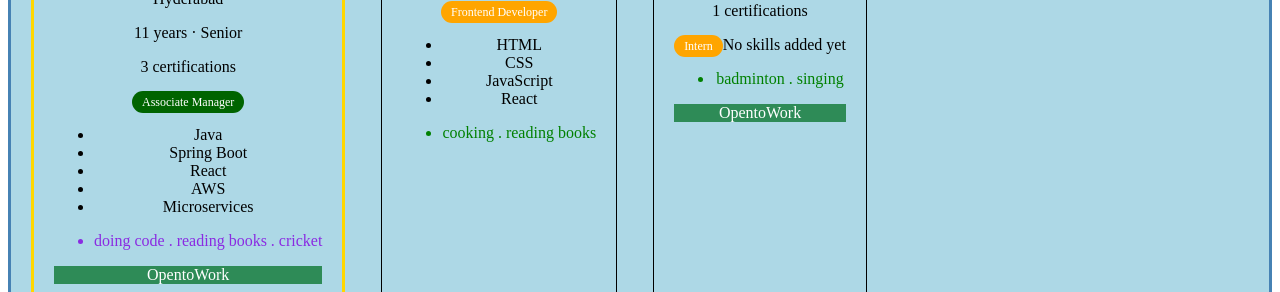
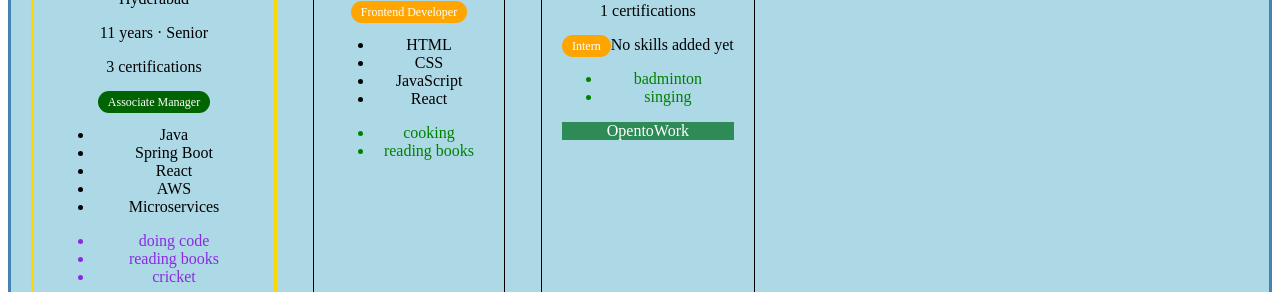
Before and after one commit to nagendracode01/ReactLearning, a React (Vite) app: page / in a window 1280 px wide. Shown: the part 508-800 px from the top of the page. Built offline with nearby package versions, Linux system fonts and the light colour scheme.

Commit message:
Rendering Lists for Hobbie and Skills

```diff
--- a/src/components/Hobbie.jsx
+++ b/src/components/Hobbie.jsx
@@ -1,7 +1,12 @@
 function Hobbie({hobbie = [],havingHobbie}) {
   return (
     <ul>
-    { hobbie.length > 0 ? <li className={havingHobbie ? 'seniorhobby' : 'juniorhobby'}>{hobbie.join(' . ')}</li>: null}
+      {hobbie.length > 0
+      ? hobbie.map(h => (
+        <li key={h} className={havingHobbie ? 'seniorhobby' : 'juniorhobby'}>
+          {h}
+        </li>
+      )):null}
     </ul>
   );
 }
```
